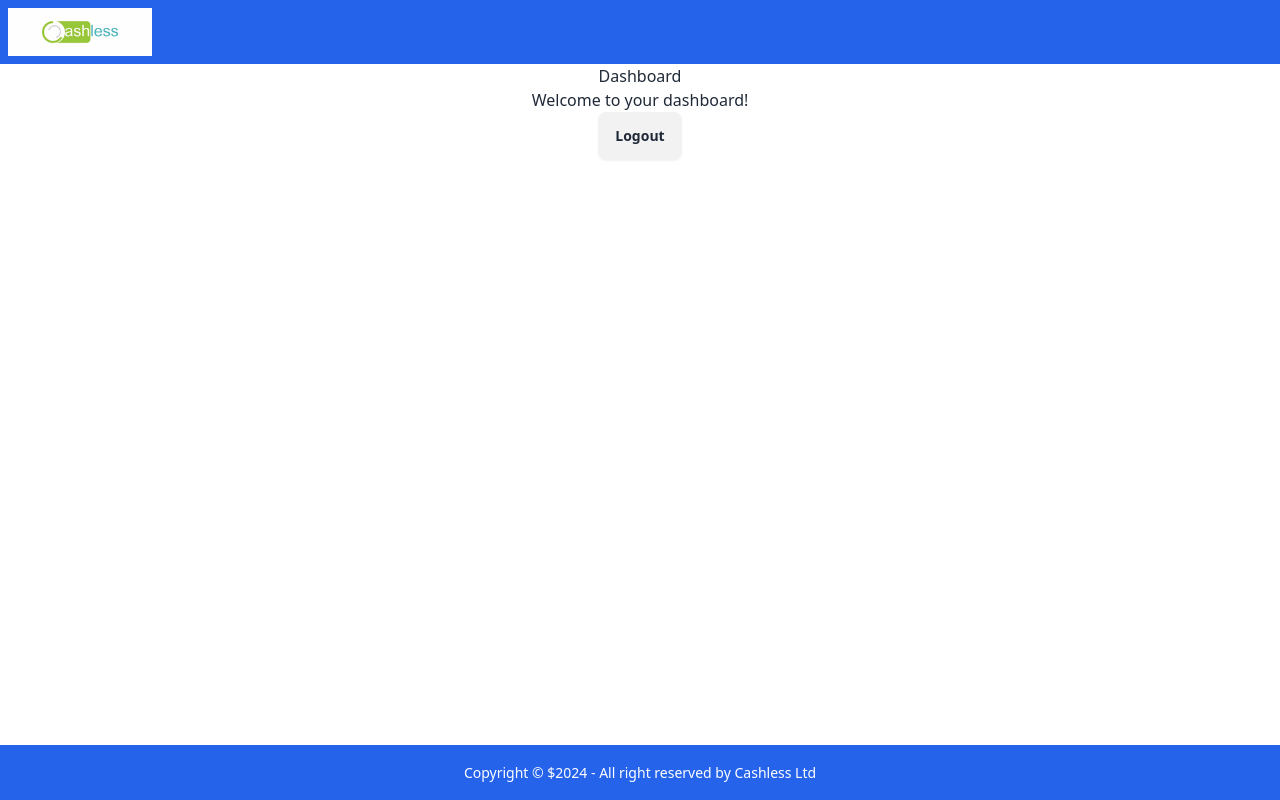
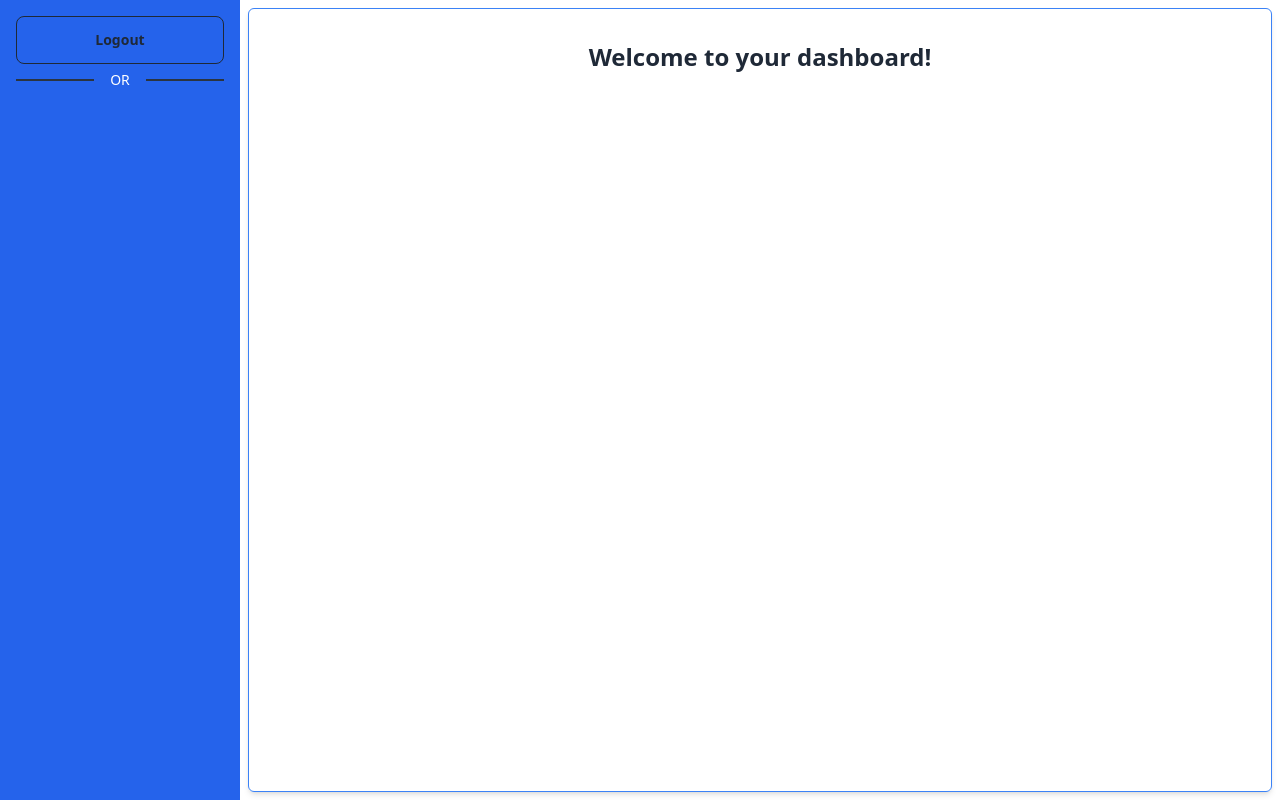
Before and after one commit to shahadathhs/cashless-client, a React (Vite) app: page /dashboard in a window 1280 px wide. Built offline with nearby package versions, Linux system fonts and the light colour scheme; sample sign-in values are in the browser's storage.

Commit message:
add: saperate dashboard layout

```diff
--- /dev/null
+++ b/src/layout/DashboardLayout.jsx
@@ -0,0 +1,54 @@
+import { Outlet, useNavigate } from "react-router-dom";
+import { useAuth } from "../provider/AuthProvider";
+import Swal from "sweetalert2";
+
+const DashboardLayout = () => {
+  const { logout } = useAuth();
+  const navigate = useNavigate();
+
+  const handleLogout = () => {
+    logout();
+    Swal.fire({
+      title: "Success!",
+      text: "Logout Successful!",
+      icon: "success",
+      confirmButtonText: "Cool",
+    });
+    navigate("/login");
+  };
+
+  return (
+    <div className="drawer lg:drawer-open">
+      <input id="my-drawer-2" type="checkbox" className="drawer-toggle" />
+      <div className="drawer-content border-[1px] border-blue-500 shadow-md rounded-md m-2 p-2 min-h-[500px]">
+        {/* Page content here */}
+        <div className="w-full text-center my-2">
+          <button
+            htmlFor="my-drawer-2"
+            className="btn btn-outline text-blue-600 drawer-button lg:hidden"
+          >
+            Open DashBoard
+          </button>
+        </div>
+        <Outlet />
+      </div>
+      <div className="drawer-side">
+        <label
+          htmlFor="my-drawer-2"
+          aria-label="close sidebar"
+          className="drawer-overlay"
+        ></label>
+        <ul className="menu p-4 w-60 min-h-full bg-blue-600 text-white space-y-2">
+          {/* Sidebar content here */}
+          <button onClick={handleLogout} className="btn btn-outline btn-md ">
+            Logout
+          </button>
+          <div className="divider divider-neutral">OR</div>
+          {/* dashboard */}
+        </ul>
+      </div>
+    </div>
+  );
+};
+
+export default DashboardLayout;
--- a/src/main.jsx
+++ b/src/main.jsx
@@ -15,6 +15,7 @@ import Login from "./pages/Login";
 import Register from "./pages/Register";
 import PrivateRoute from "./routes/PrivateRoute";
 import { AuthProvider } from "./provider/AuthProvider";
+import DashboardLayout from "./layout/DashboardLayout";
 
 const router = createBrowserRouter([
   {
@@ -33,17 +34,22 @@ const router = createBrowserRouter([
       {
         path: "/register",
         element: <Register />,
-      },
+      }
+    ],
+  },
+  {
+    path: "/dashboard",
+    element: <PrivateRoute><DashboardLayout /> </PrivateRoute>,
+    errorElement: <ErrorPage />,
+    children: [
+      // for all
       {
         path: "/dashboard",
-        element: (
-          <PrivateRoute>
-            <Dashboard />
-          </PrivateRoute>
-        ),
+        element: <PrivateRoute><Dashboard /> </PrivateRoute>,
       },
-    ],
-  },
+
+    ]
+  }
 ]);
 
 ReactDOM.createRoot(document.getElementById("root")).render(
--- a/src/pages/Dashboard.jsx
+++ b/src/pages/Dashboard.jsx
@@ -1,32 +1,13 @@
 import { Helmet } from "react-helmet-async";
-import { useAuth } from "../provider/AuthProvider";
-import { useNavigate } from "react-router-dom";
-import Swal from "sweetalert2";
 
 export default function Dashboard() {
-  const { logout } = useAuth();
-  const navigate = useNavigate()
-
-  const handleLogout = () => {
-    logout();
-    Swal.fire({
-      title: 'Success!',
-      text: 'Logout Successful!',
-      icon: 'success',
-      confirmButtonText: 'Cool'
-    });
-    navigate("/login")
-  }
-
   return (
     <div>
       <Helmet>
         <title>Dashboard | Cashless</title>
       </Helmet>
-      <div className="pt-16 text-center">
-      <h2>Dashboard</h2>
-      <p>Welcome to your dashboard!</p>
-      <button onClick={handleLogout} className="btn btn-danger">Logout</button>
+      <div className="p-4">
+        <h1 className="text-2xl text-center font-bold">Welcome to your dashboard!</h1>
       </div>
     </div>
   )
```
